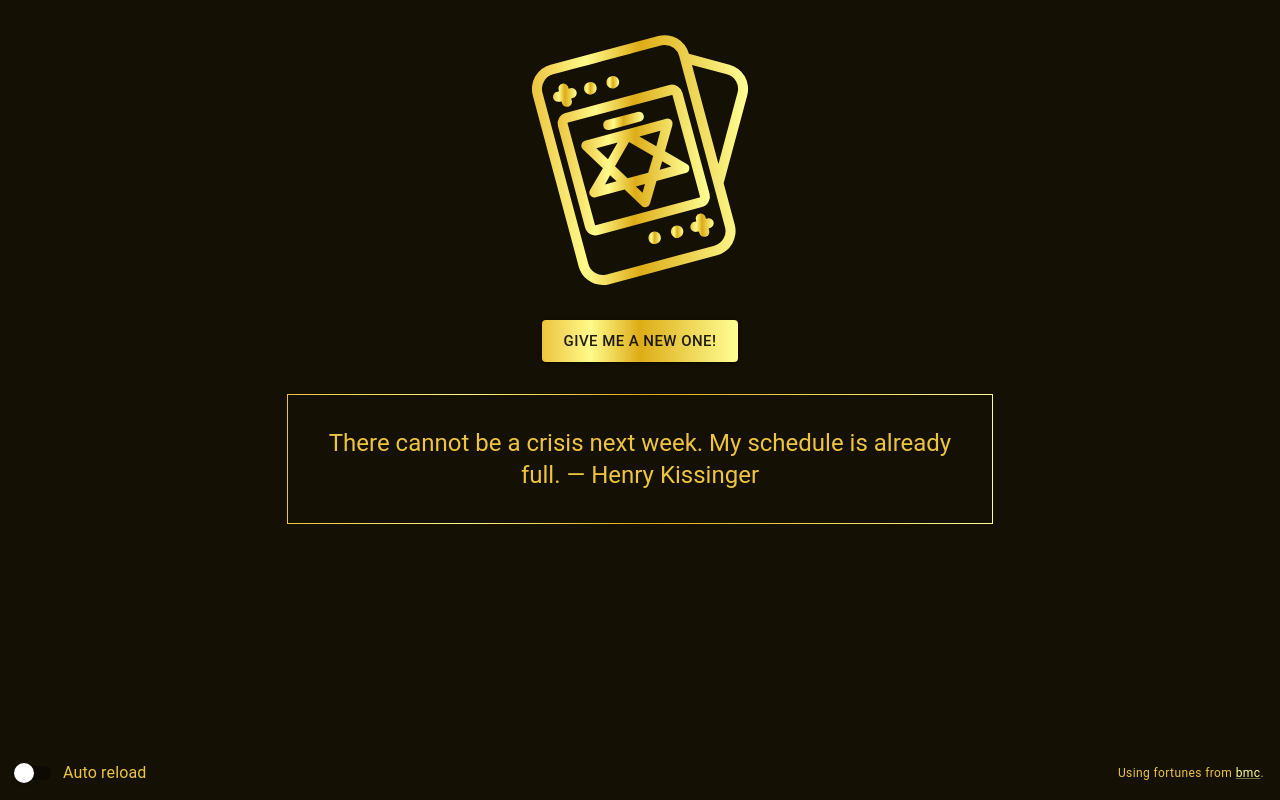
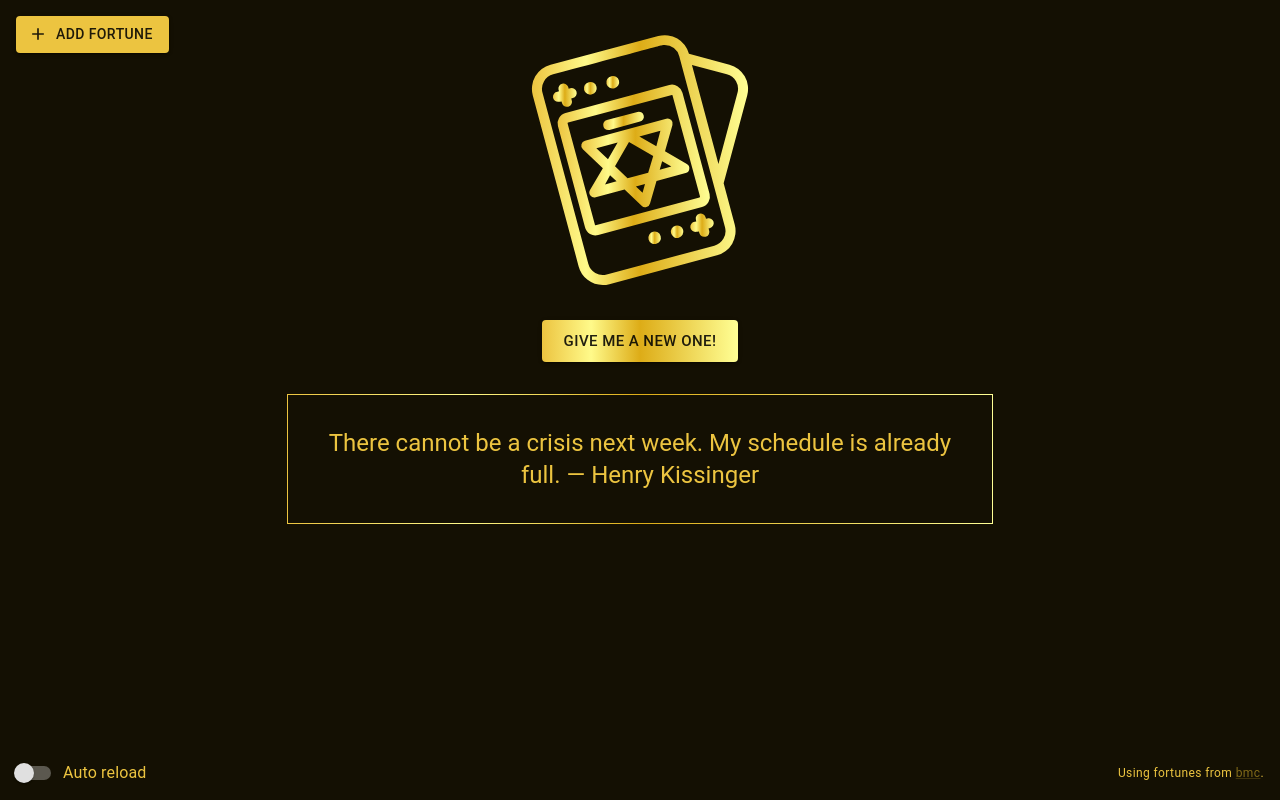
Before and after one commit to egloo8/fortune-web, a React (Create React App) app: page / in a window 1280 px wide. Built offline with nearby package versions, Linux system fonts and the light colour scheme.

Commit message:
feat: not functioning add fortune modal

```diff
--- /dev/null
+++ b/src/AddFortune.tsx
@@ -0,0 +1,72 @@
+import React, { useState } from "react";
+import Box from "@mui/material/Box";
+import Button from "@mui/material/Button";
+import TextField from "@mui/material/TextField";
+import AddIcon from "@mui/icons-material/Add";
+import Dialog from "@mui/material/Dialog";
+import DialogActions from "@mui/material/DialogActions";
+import DialogContent from "@mui/material/DialogContent";
+import DialogContentText from "@mui/material/DialogContentText";
+import DialogTitle from "@mui/material/DialogTitle";
+
+function AddFortune() {
+  const [isDialogOpen, setIsDialogOpen] = useState(false);
+  const [fortune, setFortune] = useState("");
+
+  const handleChange = (event: React.ChangeEvent<HTMLInputElement>) => {
+    setFortune(event.target.value);
+  };
+
+  const handleSubmit = () => {
+    setIsDialogOpen(false);
+  };
+
+  return (
+    <>
+      <Box
+        sx={{
+          position: "absolute",
+          top: 0,
+          left: 0,
+          m: 2,
+          color: "primary.main",
+        }}
+      >
+        <Button
+          variant="contained"
+          startIcon={<AddIcon />}
+          onClick={() => setIsDialogOpen(true)}
+        >
+          Add fortune
+        </Button>
+      </Box>
+      <Dialog open={isDialogOpen} onClose={() => setIsDialogOpen(false)}>
+        <DialogTitle sx={{ color: "primary.main" }}>Add fortune</DialogTitle>
+        <DialogContent sx={{ minWidth: "60vh" }}>
+          <DialogContentText sx={{ color: "primary.main" }}>
+            Write your own fortune or epigram bellow
+          </DialogContentText>
+          <TextField
+            autoFocus
+            margin="dense"
+            id="fortune"
+            label="Your fortune"
+            fullWidth
+            variant="standard"
+            InputLabelProps={{
+              style: { color: "primary.main" },
+            }}
+            value={fortune}
+            onChange={handleChange}
+          />
+        </DialogContent>
+        <DialogActions>
+          <Button onClick={() => setIsDialogOpen(false)}>Cancel</Button>
+          <Button onClick={handleSubmit}>Submit</Button>
+        </DialogActions>
+      </Dialog>
+    </>
+  );
+}
+
+export default AddFortune;
--- a/src/App.tsx
+++ b/src/App.tsx
@@ -8,6 +8,7 @@ import Link from "@mui/material/Link";
 import logo from "./lib/logo.svg";
 
 import Fortunes from "./Fortunes";
+import AddFortune from "./AddFortune";
 
 function App() {
   const [isAutoChecked, setIsAutoChecked] = useState(false);
@@ -17,7 +18,8 @@ function App() {
   };
 
   return (
-    <Box sx={{ backgroundColor: "background.paper", minHeight: "100vh" }}>
+    <Box sx={{ backgroundColor: "background.default", minHeight: "100vh" }}>
+      <AddFortune />
       <Box
         sx={{
           display: "flex",
--- a/src/index.tsx
+++ b/src/index.tsx
@@ -11,14 +11,19 @@ const root = ReactDOM.createRoot(
 
 const theme = createTheme({
   palette: {
+    mode: 'dark',
     primary: {
       main: "#ECC440",
     },
     secondary: {
-      main: "#FFFF95",
+      main: "#816a19",
     },
     background: {
+      default: "#141003",
       paper: "#141003",
+    },
+    text: {
+      primary: "#ECC440",
     },
   },
 });
```
